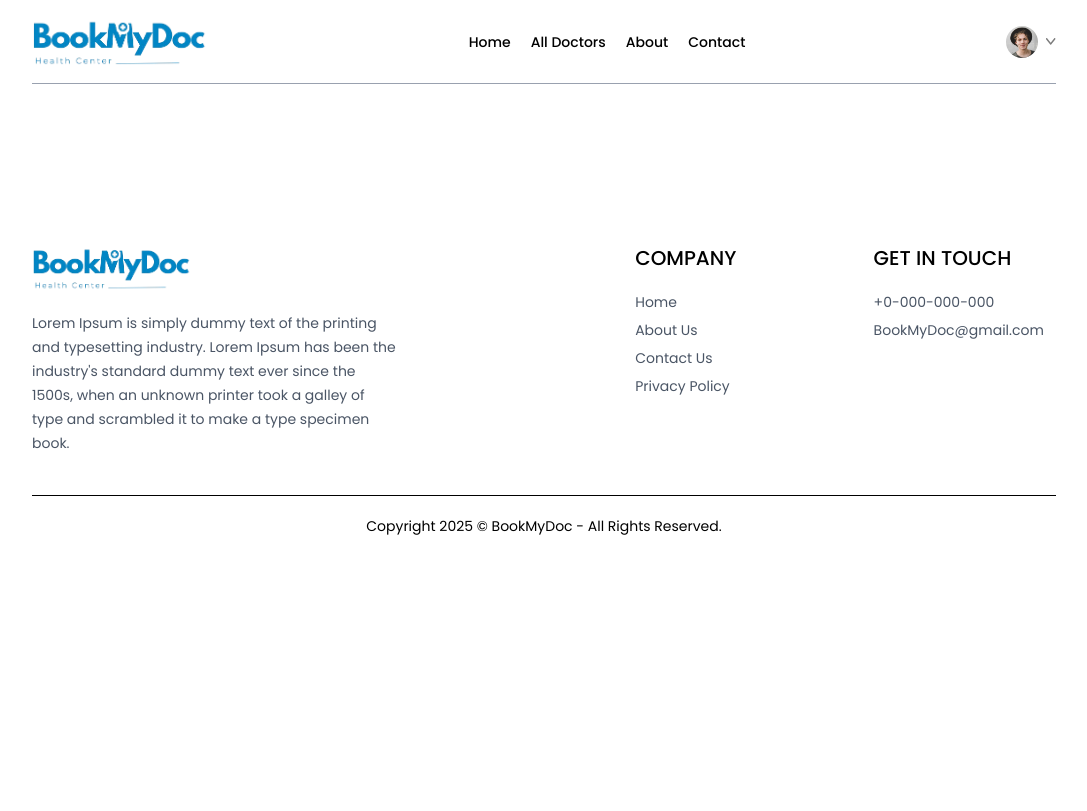
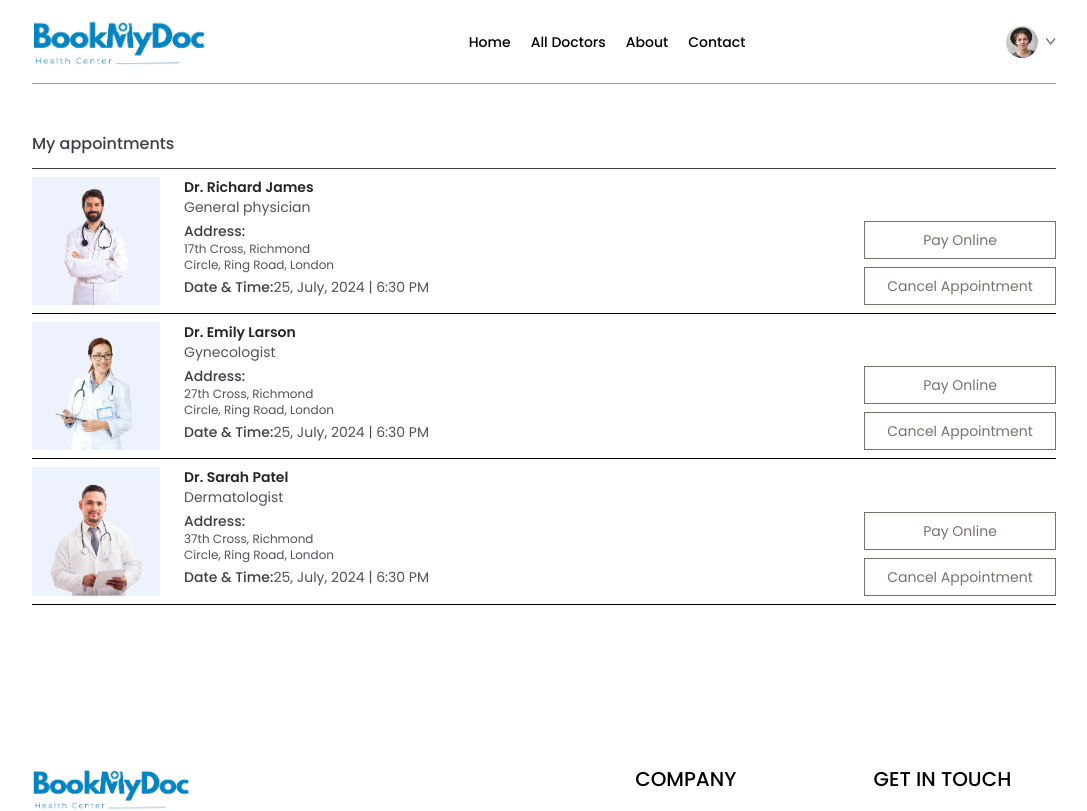
Before and after one commit to biswaslohani123/Doctor_Appointment_System, a React (Vite) app in the folder frontend/: page /my-appointments in a window 1280 px wide. Shown: the top 811 px of the page, without its empty margins (96-1183 px from the left). Built offline with nearby package versions, Linux system fonts and the light colour scheme; a web font is replaced by a local one.

Commit message:
created my-appointment section

```diff
--- a/frontend/src/pages/MyAppointments.jsx
+++ b/frontend/src/pages/MyAppointments.jsx
@@ -1,9 +1,36 @@
-import React from 'react'
+import React, { useContext } from 'react'
+import {AppContext} from '../context/AppContext'
 
 const MyAppointments = () => {
+
+  const {doctors} = useContext(AppContext)
+
   return (
     <div>
+      <p className='pb-3 mt-12 font-medium text-zinc-700 border-b'>My appointments</p>
+      <div >
+        {doctors.slice(0,3).map((item , index) => (
+          <div className='grid grid-cols-[1fr_2fr] gap-4 sm:flex sm:gap-6 py-2 border-b' key={index}>
+             <div>
+              <img className='w-32 bg-indigo-50' src={item.image} alt="" /></div>
+              <div className='flex-1 text-sm text-zinc-600'>
+                <p className='text-neutral-800 font-semibold'>{item.name}</p>
+                <p>{item.speciality}</p>
+                <p className='text-zinc-700 font-medium mt-1'>Address:</p>
+                <p className='text-xs'>{item.address.line1}</p>
+                <p className='text-xs'>{item.address.line2}</p>
+                <p className='text-sm mt-1'><span className='text-sm text-neutral-700 font-medium' >Date & Time:</span>25, July, 2024 | 6:30 PM</p>
+              </div>
+              <div>
 
+              </div>
+              <div className='flex flex-col gap-2 justify-end'>
+               <button className='text-sm text-stone-500 text-center sm:min-w-48 py-2 border hover:bg-blue-400 hover:text-white transition-all duration-300 cursor-pointer'>Pay Online</button>
+               <button className='text-sm text-stone-500 text-center sm:min-w-48 py-2 border  hover:bg-red-600 hover:text-white transition-all duration-300 cursor-pointer'>Cancel Appointment</button>
+              </div>
+          </div>
+        ))}
+      </div>
     </div>
   )
 }
```
